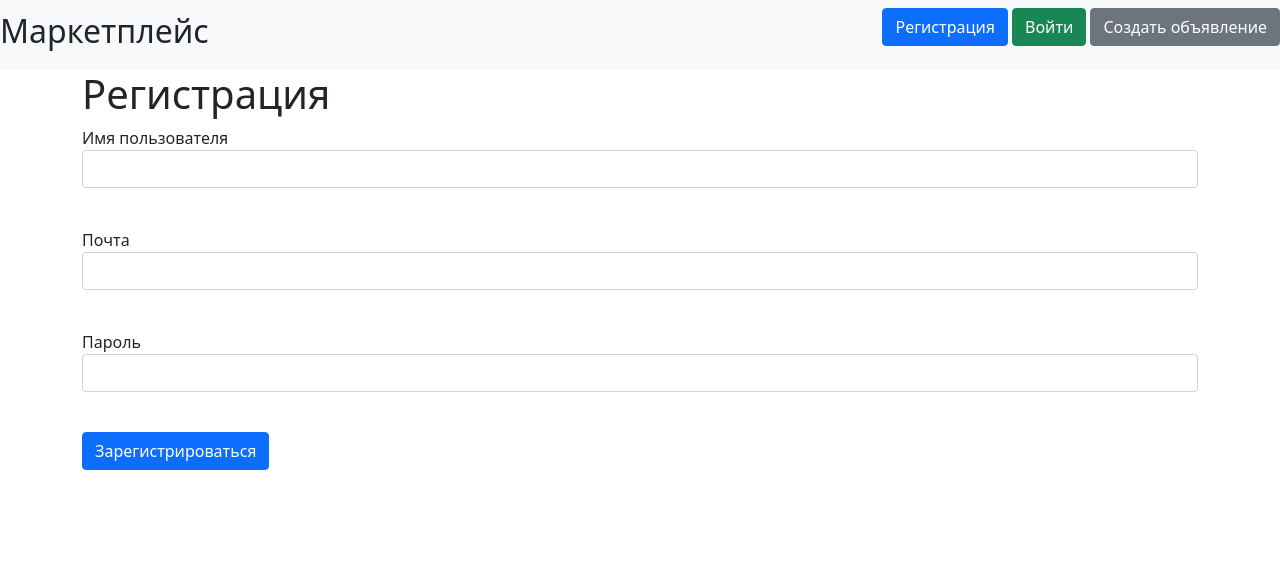
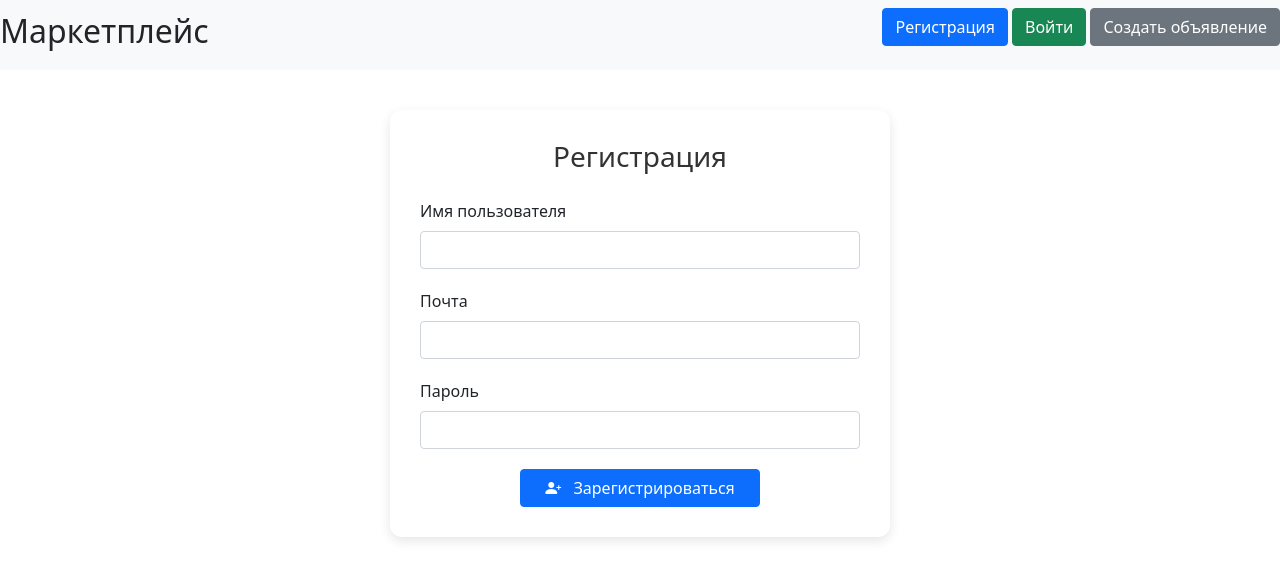
Before and after one commit to SutsuraGod/WEB-MarketPlace, a Flask app: page /register in a window 1280 px wide. Shown: the top 580 px of the page. Run offline with Flask 3, Linux system fonts and the light colour scheme.

Commit message:
change register.html

```diff
--- a/templates/register.html
+++ b/templates/register.html
@@ -1,40 +1,68 @@
 {% extends "base.html" %}
 
 {% block content %}
+<style>
+    .form-card {
+        max-width: 500px;
+        margin: 40px auto;
+        padding: 30px;
+        border-radius: 12px;
+        box-shadow: 0 4px 12px rgba(0, 0, 0, 0.1);
+        background-color: #ffffff;
+    }
+
+    .form-card h1 {
+        margin-bottom: 25px;
+        font-size: 28px;
+        text-align: center;
+        color: #333;
+    }
+
+    .form-card .form-group {
+        margin-bottom: 20px;
+    }
+</style>
+
+<div class="form-card">
     <h1>Регистрация</h1>
     <form action="" method="post">
         {{ form.hidden_tag() }}
-    <p>
-        {{ form.username.label }}<br>
-        {{ form.username(class="form-control") }}<br>
+
+        <div class="form-group">
+            {{ form.username.label(class="form-label") }}
+            {{ form.username(class="form-control") }}
             {% for error in form.username.errors %}
-            <p class="alert alert-danger" role="alert">
-                {{ error }}
-            </p>
+                <div class="alert alert-danger mt-2" role="alert">{{ error }}</div>
             {% endfor %}
-    </p>
+        </div>
 
-    <p>
-        {{ form.email.label }}<br>
-        {{ form.email(class="form-control", type="email") }}<br>
+        <div class="form-group">
+            {{ form.email.label(class="form-label") }}
+            {{ form.email(class="form-control", type="email") }}
             {% for error in form.email.errors %}
-            <p class="alert alert-danger" role="alert">
-                {{ error }}
-            </p>
+                <div class="alert alert-danger mt-2" role="alert">{{ error }}</div>
             {% endfor %}
-    </p>
+        </div>
 
-    <p>
-        {{ form.password.label }}<br>
-        {{ form.password(class="form-control", type="password") }}<br>
+        <div class="form-group">
+            {{ form.password.label(class="form-label") }}
+            {{ form.password(class="form-control", type="password") }}
             {% for error in form.password.errors %}
-            <p class="alert alert-danger" role="alert">
-                {{ error }}
-            </p>
+                <div class="alert alert-danger mt-2" role="alert">{{ error }}</div>
             {% endfor %}
-    </p>
+        </div>
 
-    <p>{{ form.submit(type="submit", class="btn btn-primary") }}</p>
+        <div class="text-center">
+            <button type="submit" class="btn btn-primary px-4">
+                <i class="bi bi-person-plus-fill me-2"></i> Зарегистрироваться
+            </button>
+        </div>
+
+        {% if message %}
+            <div class="alert alert-info mt-3" role="alert">
                 {{ message }}
+            </div>
+        {% endif %}
     </form>
+</div>
 {% endblock %}
```
Lines whose indentation alone changed are shown as unchanged.
